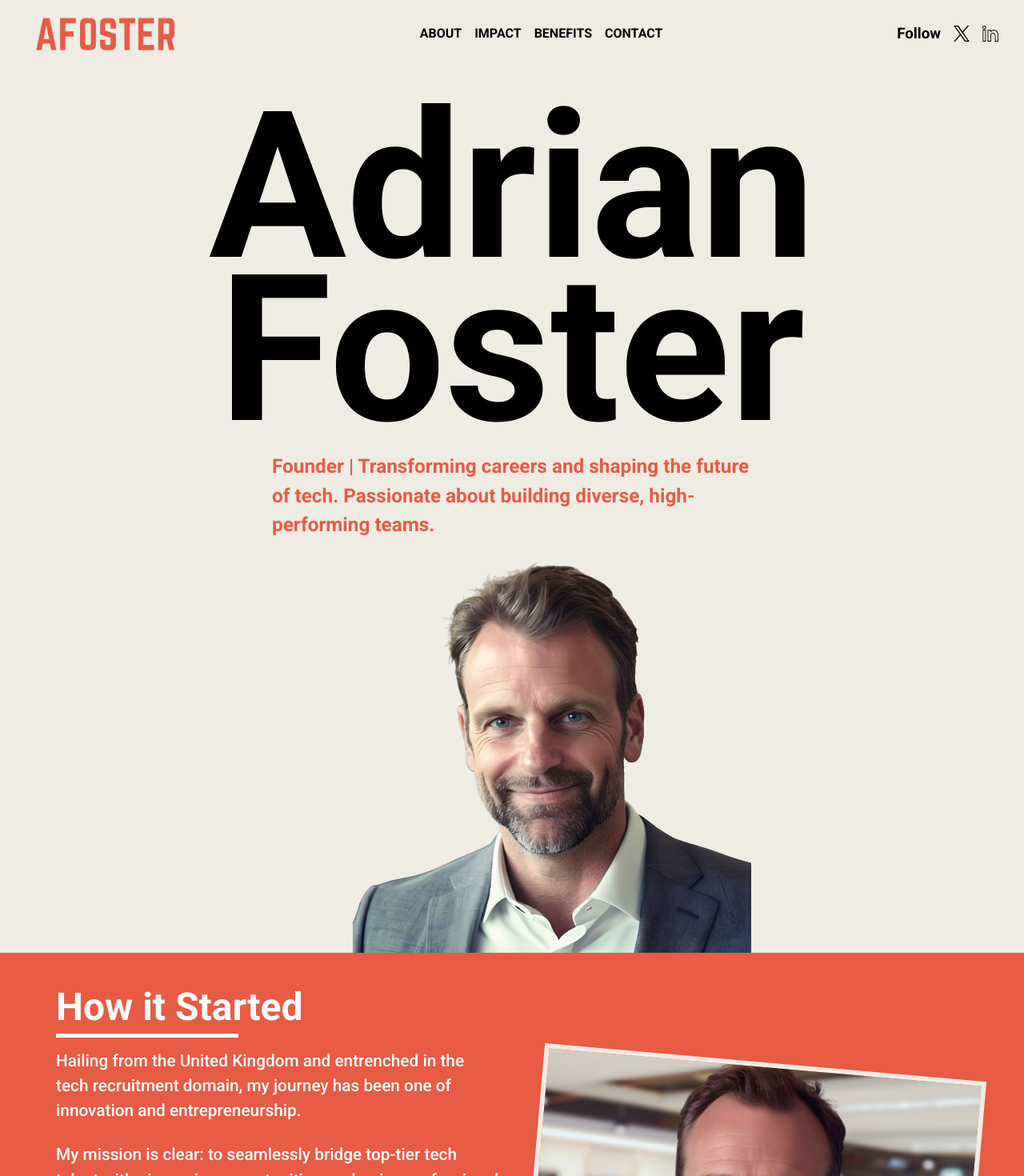
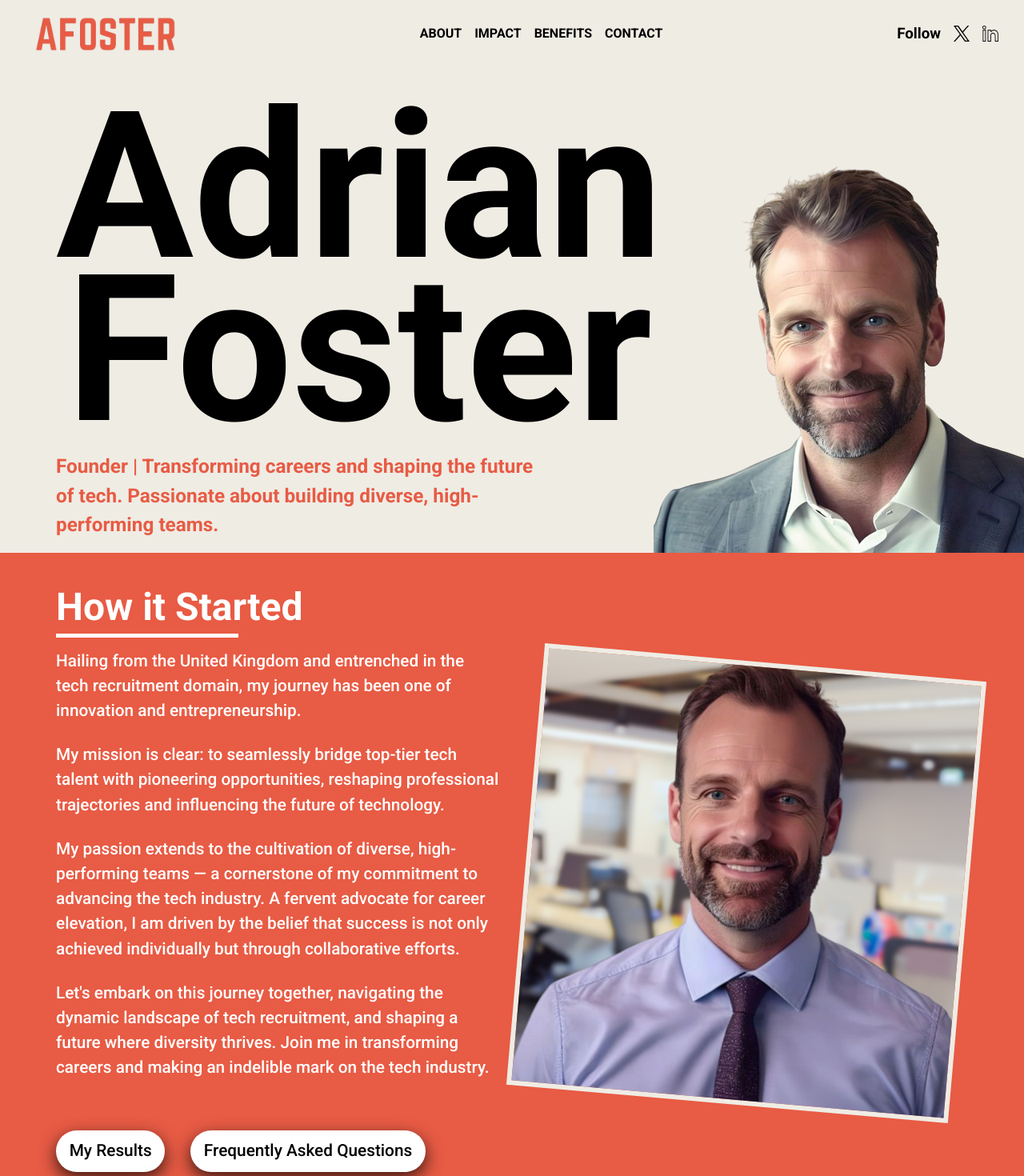
Before and after one commit to JAldo1980/glow-template-1, a React (Vite) app: page / in a window 1280 px wide. Shown: the top 1470 px of the page at 80% size. Built offline with nearby package versions, Linux system fonts and the light colour scheme; a web font is replaced by a local one.

Commit message:
adjusting image rendering

```diff
--- a/src/App.css
+++ b/src/App.css
@@ -56,15 +56,23 @@
 }
 
 .headline-name {
-  text-align: start;
-  font-size: 3rem;
+  font-size: 3.5rem;
   line-height: 0.8;
+  z-index: 2000;
+}
+
+.headline-name h1 span {
+  display: block;
 }
 
 .subheader {
   color: var(--highlight-text);
   max-width: 600px;
   font-weight: 500;
+}
+
+.hero-image-container {
+  z-index: 1000;
 }
 
 .hero-img {
@@ -194,13 +202,20 @@
   margin-top: 1em;
 }
 
+.benefit-card h3 {
+  font-size: 1.2rem;
+}
+.benefit-card p {
+  margin-top: 0.5em;
+}
+
 /* *****************/
 /* ABOUT CONTAINER */
 /* *****************/
 
 .about-container {
   max-width: 1140px;
-  margin: 1em auto;
+  margin: 1em auto 2em auto;
   display: flex;
   flex-direction: column;
   gap: 1em;
@@ -408,15 +423,77 @@ textarea {
 }
 
 /* ************ */
+/* ************ */
 /* BREAK POINTS */
 /* ************ */
+/* ************ */
+
+/* HERO ADJUSTMENT */
+@media (min-width: 598px) and (max-width: 767px) {
+  /* HERO SECTION */
+
+  .hero-container {
+    display: flex;
+    align-items: flex-start;
+    flex-direction: column;
+  }
+
+  .subheader {
+    max-width: 370px;
+  }
+
+  .hero-image-container {
+    position: absolute;
+    bottom: 0;
+    right: 00;
+    margin-bottom: 20px; /* Adjust as needed to provide some space from the bottom */
+    margin-right: 20px; /* Adjust as needed to provide some space from the right */
+    z-index: 1000;
+  }
+
+  .hero-img {
+    width: 80%; /* Increase the width of the image to make it overflow the container */
+    margin-left: 55%; /* Center the overflowed content by adjusting margins */
+    margin-bottom: -10%;
+    z-index: 1000;
+  }
+}
 
 /* SMALL TABLETS */
 @media (min-width: 768px) and (max-width: 991px) {
-  /* NAV */
-  .headline-name h1 {
+  /* HERO SECTION */
+
+  .headline-name {
+    font-size: 4rem;
+  }
+
+  .hero-container {
+    display: flex;
+    align-items: flex-start;
+    flex-direction: column;
+  }
+
+  .subheader {
     text-align: left;
+    max-width: 450px;
   }
+
+  .hero-image-container {
+    position: absolute;
+    bottom: 0;
+    right: 00;
+    margin-bottom: 20px; /* Adjust as needed to provide some space from the bottom */
+    margin-right: 20px; /* Adjust as needed to provide some space from the right */
+    z-index: 1000;
+  }
+
+  .hero-img {
+    width: 80%; /* Increase the width of the image to make it overflow the container */
+    margin-left: 40%; /* Center the overflowed content by adjusting margins */
+    margin-bottom: -10%;
+    z-index: 1000;
+  }
+
   /* ABOUT SECTION */
   .about-container h2 {
     font-size: 3rem;
@@ -468,12 +545,33 @@ textarea {
 /* LARGE TABLETS / LAPTOPS */
 @media (min-width: 992px) and (max-width: 1199px) {
   /* HERO SECTION */
+
   .headline-name {
-    font-size: 4rem;
+    font-size: 4.5rem;
   }
-  .subheader {
-    font-size: 1.3rem;
+
+  .hero-container {
+    display: flex;
+    align-items: flex-start;
+    flex-direction: column;
   }
+
+  .hero-image-container {
+    position: absolute;
+    bottom: 0;
+    right: 00;
+    margin-bottom: 20px; /* Adjust as needed to provide some space from the bottom */
+    margin-right: 20px; /* Adjust as needed to provide some space from the right */
+    z-index: 1000;
+  }
+
+  .hero-img {
+    width: 80%; /* Increase the width of the image to make it overflow the container */
+    margin-left: 45%; /* Center the overflowed content by adjusting margins */
+    margin-bottom: -10%;
+    z-index: 1000;
+  }
+
   /* ABOUT SECTION */
   .about-container h2 {
     font-size: 3rem;
@@ -538,6 +636,30 @@ textarea {
 
 /* DESKTOPS */
 @media (min-width: 1200px) and (max-width: 1919px) {
+  /* HERO SECTION */
+
+  .hero-container {
+    display: flex;
+    align-items: flex-start;
+    flex-direction: column;
+  }
+
+  .hero-image-container {
+    position: absolute;
+    bottom: 0;
+    right: 00;
+    margin-bottom: 20px;
+    margin-right: 20px;
+    z-index: 1000;
+  }
+
+  .hero-img {
+    width: 130%;
+    margin-left: 25%;
+    margin-bottom: -10%;
+    z-index: 1000;
+  }
+
   /* NAV SECTION */
   .nav-container {
     flex-direction: row;
@@ -619,6 +741,29 @@ textarea {
 
 /* EXTRA LARGE SCREENS */
 @media (min-width: 1920px) {
+  /* HERO SECTION */
+
+  .hero-container {
+    display: flex;
+    align-items: flex-start;
+    flex-direction: column;
+  }
+
+  .hero-image-container {
+    position: absolute;
+    bottom: 0;
+    right: 00;
+    margin-bottom: 20px;
+    margin-right: 20px;
+    z-index: 1000;
+  }
+
+  .hero-img {
+    width: 130%;
+    margin-left: 85%;
+    margin-bottom: -10%;
+    z-index: 1000;
+  }
   /* NAV SECTION */
   .nav-container {
     flex-direction: row;
--- a/src/components/Hero.jsx
+++ b/src/components/Hero.jsx
@@ -5,7 +5,9 @@ function Hero() {
     <>
       <div className="hero-container">
         <div className="headline-name">
-          <h1>Adrian Foster</h1>
+          <h1>
+            Adrian <span>Foster</span>
+          </h1>
         </div>
         <div className="subheader">
           <h3>
@@ -13,6 +15,7 @@ function Hero() {
             Passionate about building diverse, high-performing teams.
           </h3>
         </div>
+
         <div className="hero-image-container">
           <img
             src="/src/images/hero-img.png"
```
